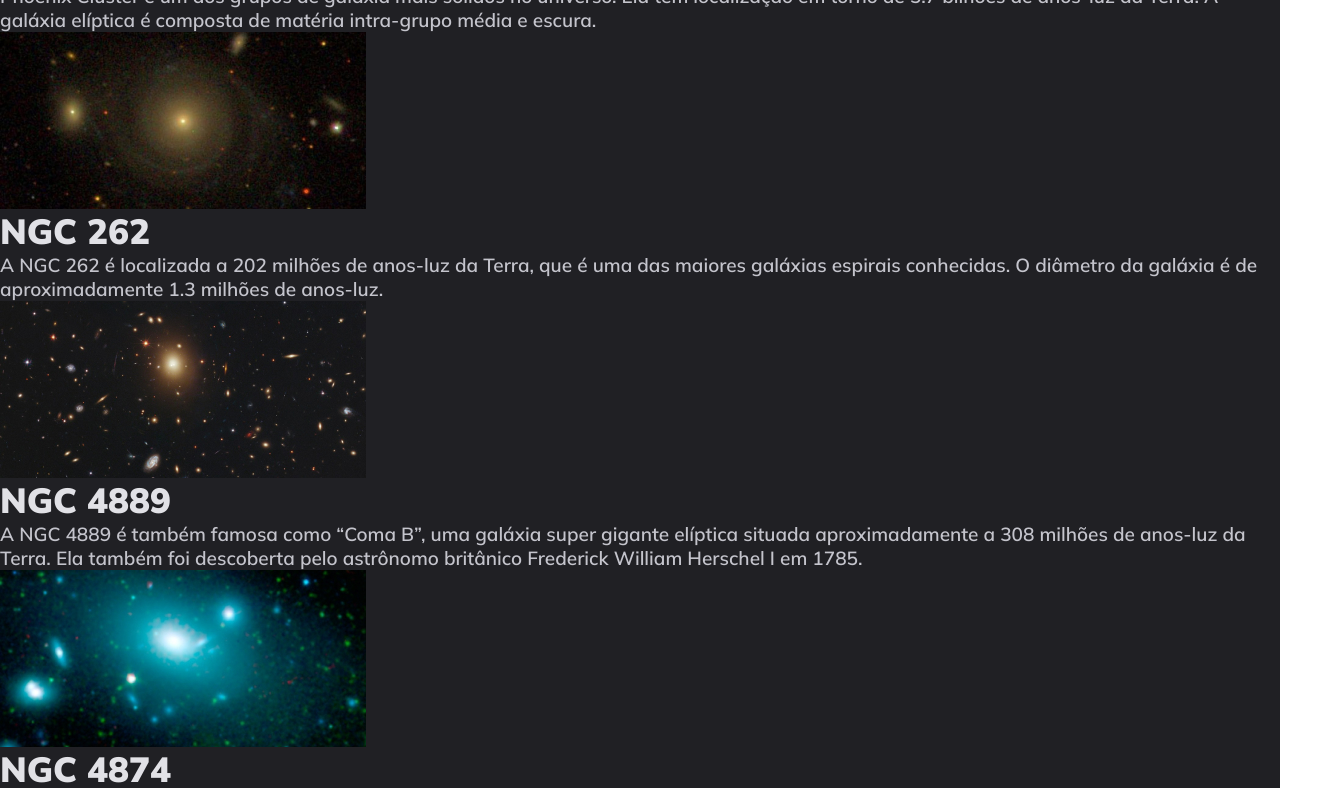
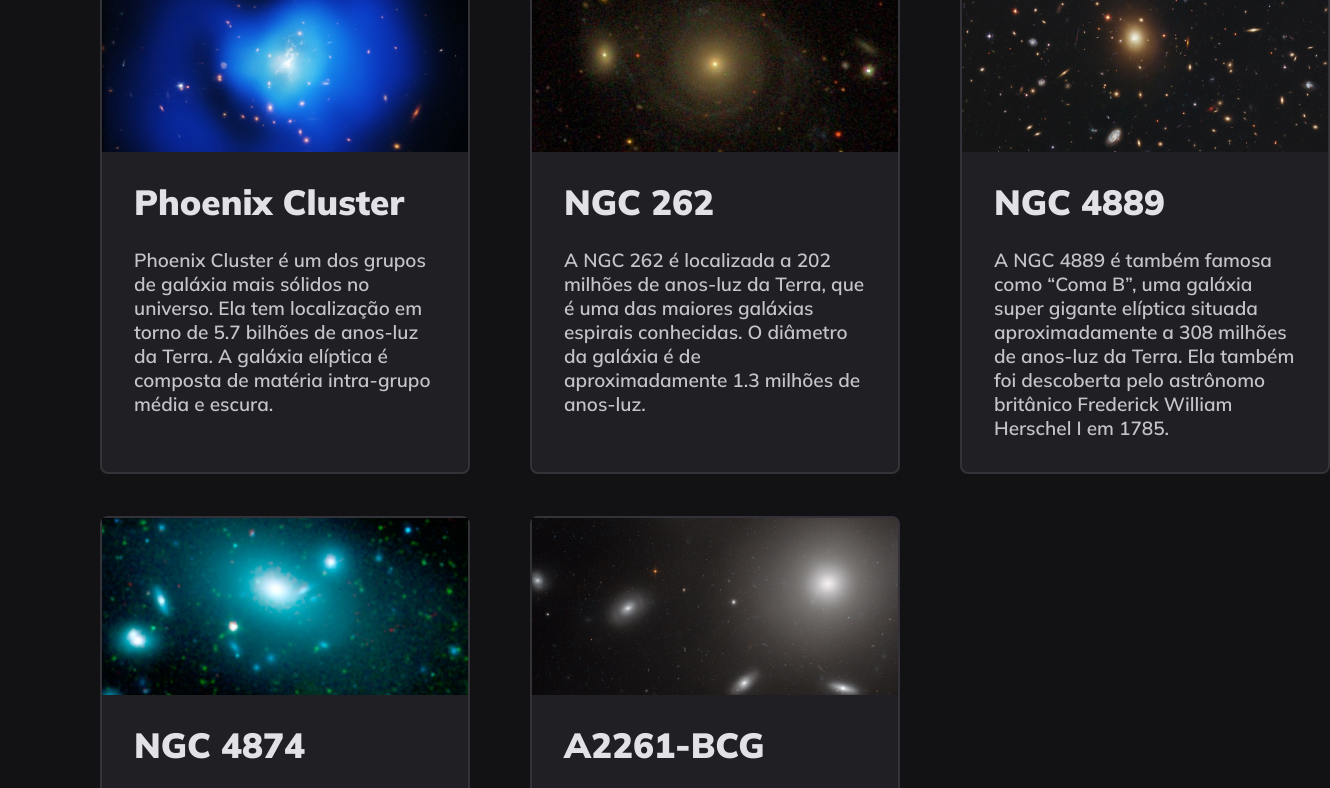
Before and after one commit to gabrielletasilva/galaxies, a plain HTML site: page index.html in a window 1280 px wide. Shown: the part 619-1407 px from the top of the page, 1330 px wide, since content can reach past the window. Drawn offline with Linux system fonts and the light colour scheme.

Commit message:
Update style.css

```diff
--- a/style.css
+++ b/style.css
@@ -4,19 +4,31 @@
     box-sizing: border-box;
 
     font-family: mulish;
+
+}
+
+body {
+    padding: 73px 100px;
+
+    background-color: #121214;
+}
+
+main {
+    display: grid;
+    grid-template-columns: repeat(3, 1fr);
+
+    row-gap: 42px;
+    column-gap: 60px; /* ou só gap: 40px 60px */
 }
 
 .card {
-    display: grid;
-    list-style:none;
     background-color: #202024;
-    border-radius: 3px color#323238;
-    border-color: #323238;
+    border-radius: 8px;
+    border: 2px solid #323238;
+
+
 }
 
-main {
-    background-color: #121214;
-}
 
 h1 {
     font-size: 58px;
@@ -25,23 +37,29 @@ h1 {
     color: #02799D;
 }
 
-span {
+p {
     font-size: 32px;
     font-weight: 600;
 }
 
-h2 {
+.card h2 {
     font-size: 35px;
     font-weight: 900;
 }
 
-h2, span {
+.card h2, p {
     color: #E1E1E6;
 }
 
-p {
+.card h2 {
+    padding: 24px 32px 0px;
+}
+
+.card p {
     font-size: 19px;
     font-weight: 600;
 
+    padding: 24px 32px 32px;
+
     color: #C4C4CC;
 }
```
